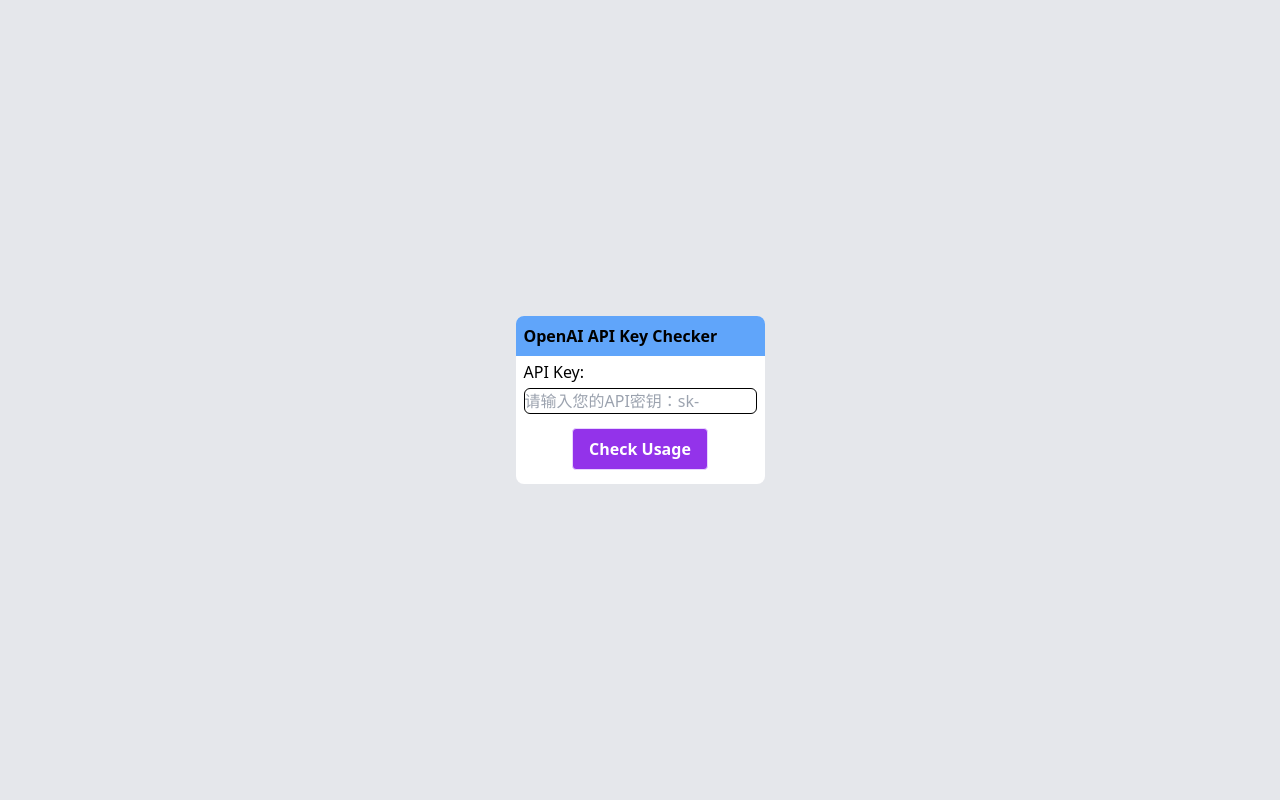
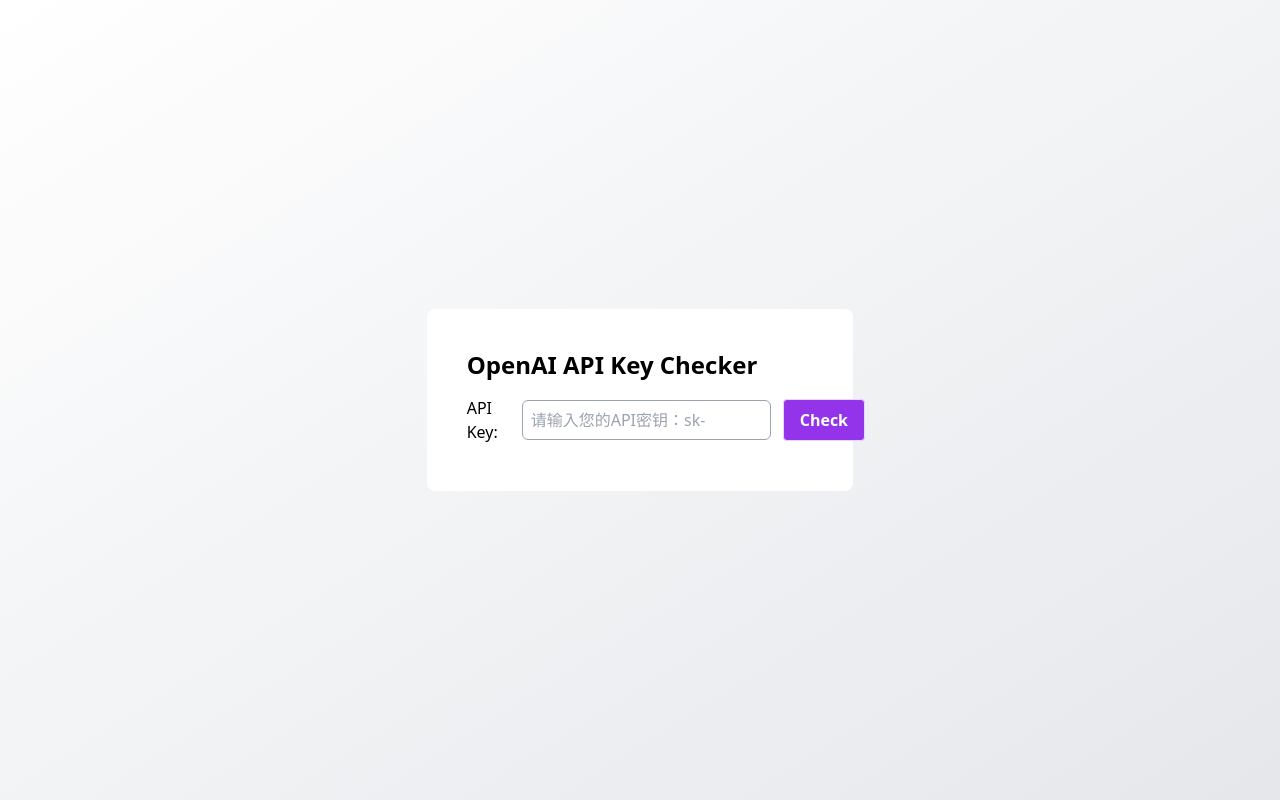
Before and after one commit to qinronghai/openai_api_usage_plugin, a website: page index.html in a window 1280 px wide. Drawn offline with nearby package versions, Linux system fonts and the light colour scheme.

Commit message:
feat: 💄 修改UI
1. 增加背景渐变
2. 重置UI布局
3. 响应式媒体查询

```diff
--- a/index.html
+++ b/index.html
@@ -9,25 +9,24 @@
     <script src="openai.js"></script>
   </head>
 
-  <body class="flex h-screen items-center justify-center bg-gray-200">
+  <body class="flex h-screen w-screen items-center justify-center bg-gradient-to-br from-white to-gray-200">
     <!-- 卡片外框 -->
-    <div class="max-w-3/5 rounded-lg bg-white">
+    <div class="w-1/2 rounded-lg bg-white md:w-1/2 lg:w-1/2 xl:w-1/3">
       <!-- 卡片内框 -->
-      <div class="flex h-auto flex-col items-center justify-center">
+      <div class="flex h-auto flex-col items-center justify-center p-8">
         <!-- 标题栏 -->
-        <div class="w-full rounded-tl-lg rounded-tr-lg bg-blue-400 px-2 pb-2 pt-2 text-left font-bold">OpenAI API Key Checker</div>
+        <div class="w-full rounded-tl-lg rounded-tr-lg bg-white px-2 pb-2 pt-2 text-left text-2xl font-bold">OpenAI API Key Checker</div>
         <!-- api输入部分 -->
-        <div class="w-full px-2 pb-1">
-          <div class="pb-1 pt-1" for="api-key">API Key:</div>
+        <div class="inline-flex w-full items-center px-2 pb-1">
+          <div class="mr-6" for="api-key">API Key:</div>
           <input
-            class="rounded-md border border-black hover:border-purple-500 focus:border-purple-500 focus:outline-none"
+            class="mr-3 h-10 flex-1 rounded-md border border-gray-400 px-2 hover:border-purple-500 focus:border-purple-500 focus:outline-none"
             placeholder="请输入您的API密钥：sk-"
             type="text"
             id="api-key"
             name="api-key"
             autocomplete="on"
           />
-        </div>
           <!-- 按钮 -->
           <button
             onclick="checkUsage()"
@@ -47,8 +46,9 @@
                 ></path>
               </svg>
             </span>
-          <span id="button-text">Check Usage</span>
+            <span id="button-text">Check</span>
           </button>
+        </div>
 
         <!-- 账户信息展示 -->
         <div id="account-info" class="flex w-full flex-col px-2 pb-1">
@@ -57,9 +57,9 @@
           <div id="usage"></div>
           <div id="expiration-time"></div>
         </div>
-      </div>
         <!-- 图表 -->
         <canvas id="usage-chart" class="hidden"></canvas>
+      </div>
     </div>
     <script src="https://cdn.jsdelivr.net/npm/chart.js"></script>
     <script>
```
Also changed, not shown: output.css. Lines whose indentation alone changed are shown as unchanged.
